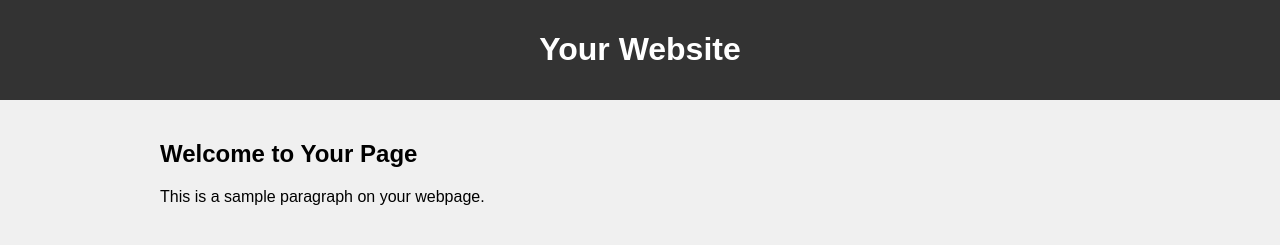
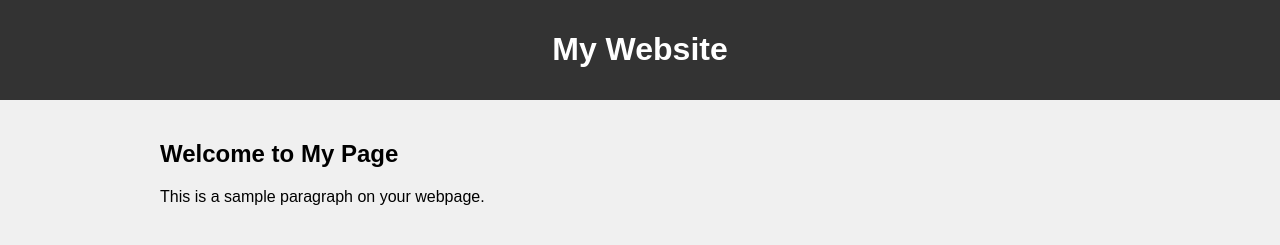
Before and after one commit to GiovaneWerther/prova, a plain HTML site: page index.html in a window 1280 px wide. Drawn offline with Linux system fonts and the light colour scheme.

Commit message:
Update index.html

```diff
--- a/index.html
+++ b/index.html
@@ -3,7 +3,7 @@
 <head>
     <meta charset="UTF-8">
     <meta name="viewport" content="width=device-width, initial-scale=1.0">
-    <title>Your Page Title</title>
+    <title>My Page Title</title>
     <style>
         body {
             font-family: Arial, sans-serif;
@@ -26,10 +26,10 @@
 </head>
 <body>
     <header>
-        <h1>Your Website</h1>
+        <h1>My Website</h1>
     </header>
     <div class="container">
-        <h2>Welcome to Your Page</h2>
+        <h2>Welcome to My Page</h2>
         <p>This is a sample paragraph on your webpage.</p>
     </div>
 </body>
```
